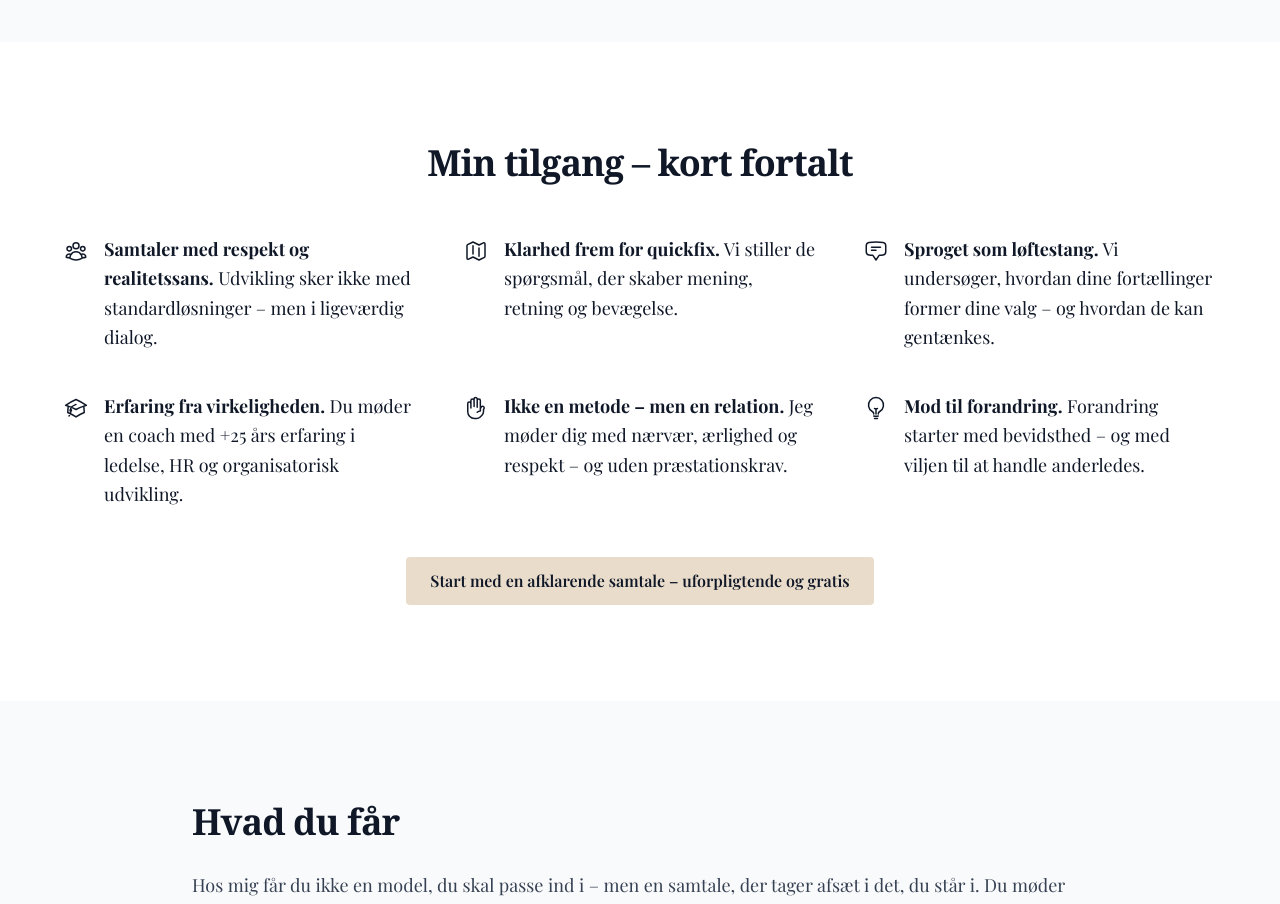
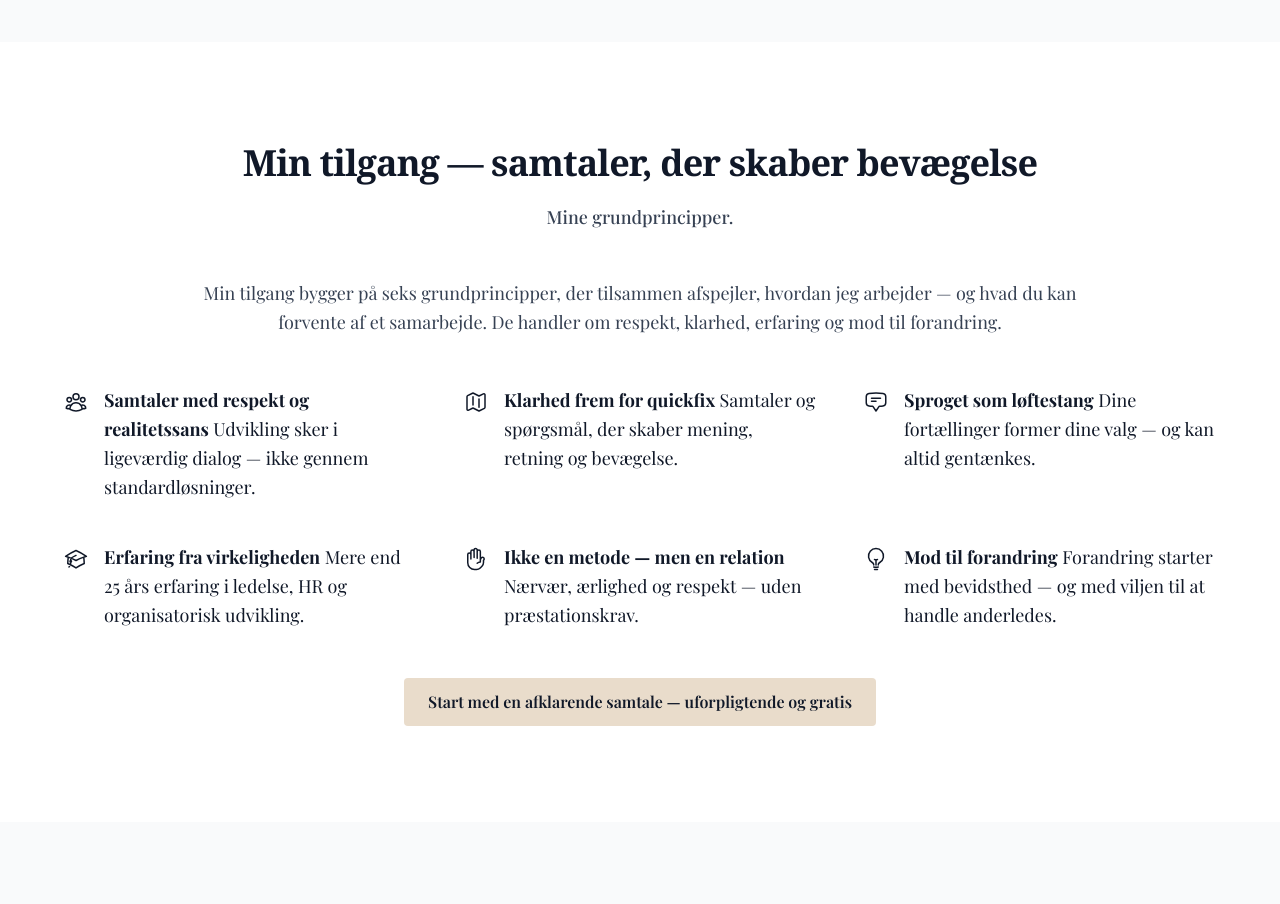
Before and after one commit to nordic-agency/marielouisestokholm, a Next.js app: page / in a window 1280 px wide. Shown: the part 5080-5984 px from the top of the page. Built offline with nearby package versions, Linux system fonts and the light colour scheme.

Commit message:
Revision: Opdater 'Min tilgang' sektion med ny tekst og struktur

```diff
--- a/src/app/page.tsx
+++ b/src/app/page.tsx
@@ -385,30 +385,36 @@ export default function Home() {
       {/* Min tilgang */}
       <section className="py-24 px-6 bg-white text-gray-900">
         <div className="max-w-6xl mx-auto">
-          <h2 className="text-3xl md:text-4xl font-serif font-bold text-gray-900 leading-snug tracking-tight mb-12 text-center">Min tilgang – kort fortalt</h2>
+          <div className="text-center mb-12">
+            <h2 className="text-3xl md:text-4xl font-serif font-bold text-gray-900 leading-snug tracking-tight mb-4">Min tilgang — samtaler, der skaber bevægelse</h2>
+            <p className="text-lg text-gray-700 font-medium">Mine grundprincipper.</p>
+          </div>
+          <p className="text-lg leading-relaxed text-gray-700 mb-12 text-center max-w-4xl mx-auto">
+            Min tilgang bygger på seks grundprincipper, der tilsammen afspejler, hvordan jeg arbejder — og hvad du kan forvente af et samarbejde. De handler om respekt, klarhed, erfaring og mod til forandring.
+          </p>
           <div className="grid lg:grid-cols-3 gap-x-12 gap-y-10 text-lg leading-relaxed">
-            <ApproachItem Icon={UserGroupIcon} title="Samtaler med respekt og realitetssans.">
-              Udvikling sker ikke med standardløsninger – men i ligeværdig dialog.
+            <ApproachItem Icon={UserGroupIcon} title="Samtaler med respekt og realitetssans">
+              Udvikling sker i ligeværdig dialog — ikke gennem standardløsninger.
             </ApproachItem>
-            <ApproachItem Icon={MapIcon} title="Klarhed frem for quickfix.">
-              Vi stiller de spørgsmål, der skaber mening, retning og bevægelse.
+            <ApproachItem Icon={MapIcon} title="Klarhed frem for quickfix">
+              Samtaler og spørgsmål, der skaber mening, retning og bevægelse.
             </ApproachItem>
-            <ApproachItem Icon={ChatBubbleBottomCenterTextIcon} title="Sproget som løftestang.">
-              Vi undersøger, hvordan dine fortællinger former dine valg – og hvordan de kan gentænkes.
+            <ApproachItem Icon={ChatBubbleBottomCenterTextIcon} title="Sproget som løftestang">
+              Dine fortællinger former dine valg — og kan altid gentænkes.
             </ApproachItem>
-            <ApproachItem Icon={AcademicCapIcon} title="Erfaring fra virkeligheden.">
-              Du møder en coach med +25 års erfaring i ledelse, HR og organisatorisk udvikling.
+            <ApproachItem Icon={AcademicCapIcon} title="Erfaring fra virkeligheden">
+              Mere end 25 års erfaring i ledelse, HR og organisatorisk udvikling.
             </ApproachItem>
-            <ApproachItem Icon={HandRaisedIcon} title="Ikke en metode – men en relation.">
-              Jeg møder dig med nærvær, ærlighed og respekt – og uden præstationskrav.
+            <ApproachItem Icon={HandRaisedIcon} title="Ikke en metode — men en relation">
+              Nærvær, ærlighed og respekt — uden præstationskrav.
             </ApproachItem>
-            <ApproachItem Icon={LightBulbIcon} title="Mod til forandring.">
-              Forandring starter med bevidsthed – og med viljen til at handle anderledes.
+            <ApproachItem Icon={LightBulbIcon} title="Mod til forandring">
+              Forandring starter med bevidsthed — og med viljen til at handle anderledes.
             </ApproachItem>
           </div>
           <div className="text-center mt-12">
             <a href="/kontakt" className="inline-block bg-[#e9dccb] hover:bg-[#d7c3ad] text-gray-900 font-semibold py-3 px-6 rounded transition">
-              Start med en afklarende samtale – uforpligtende og gratis
+              Start med en afklarende samtale — uforpligtende og gratis
             </a>
           </div>
         </div>
```
